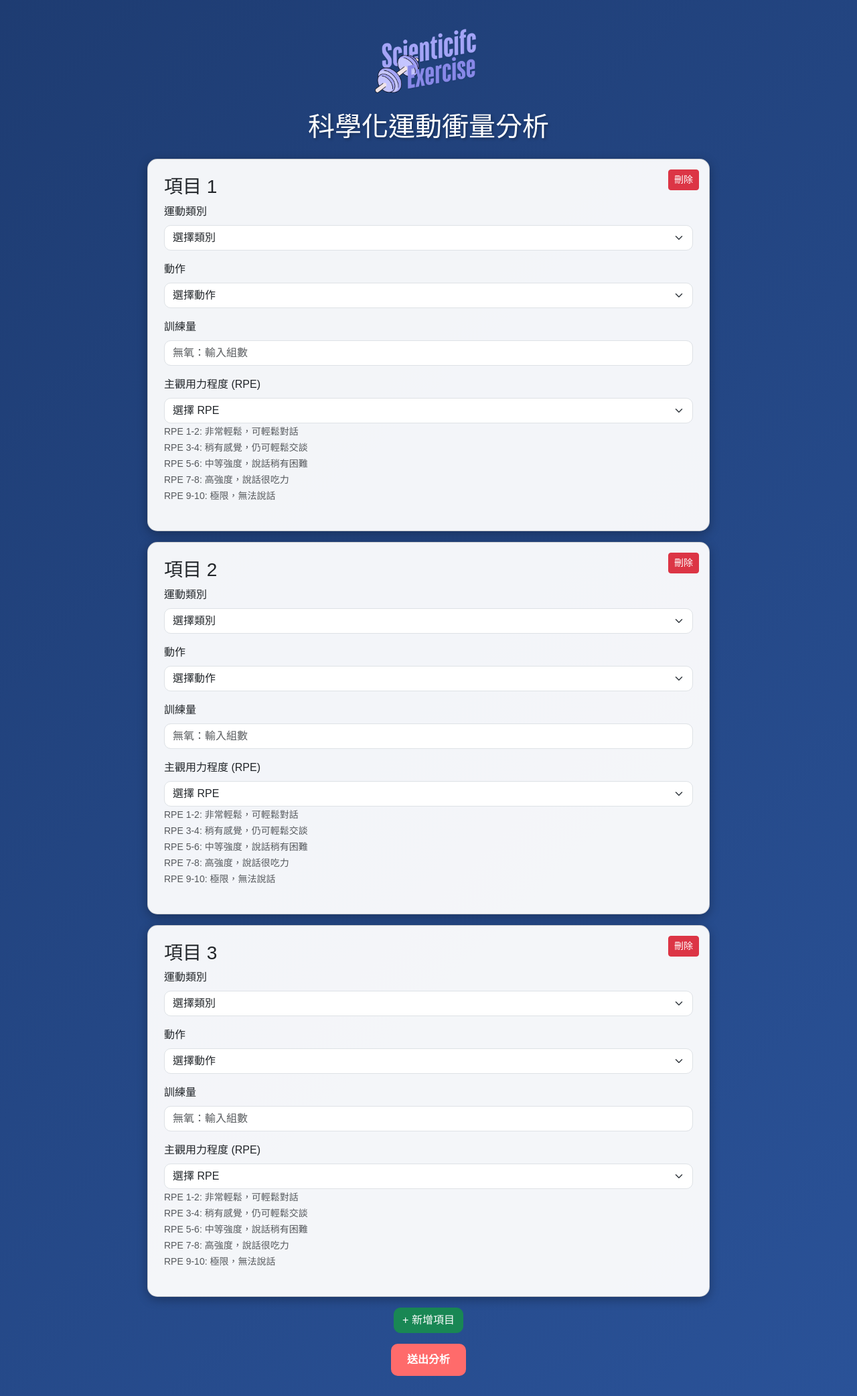
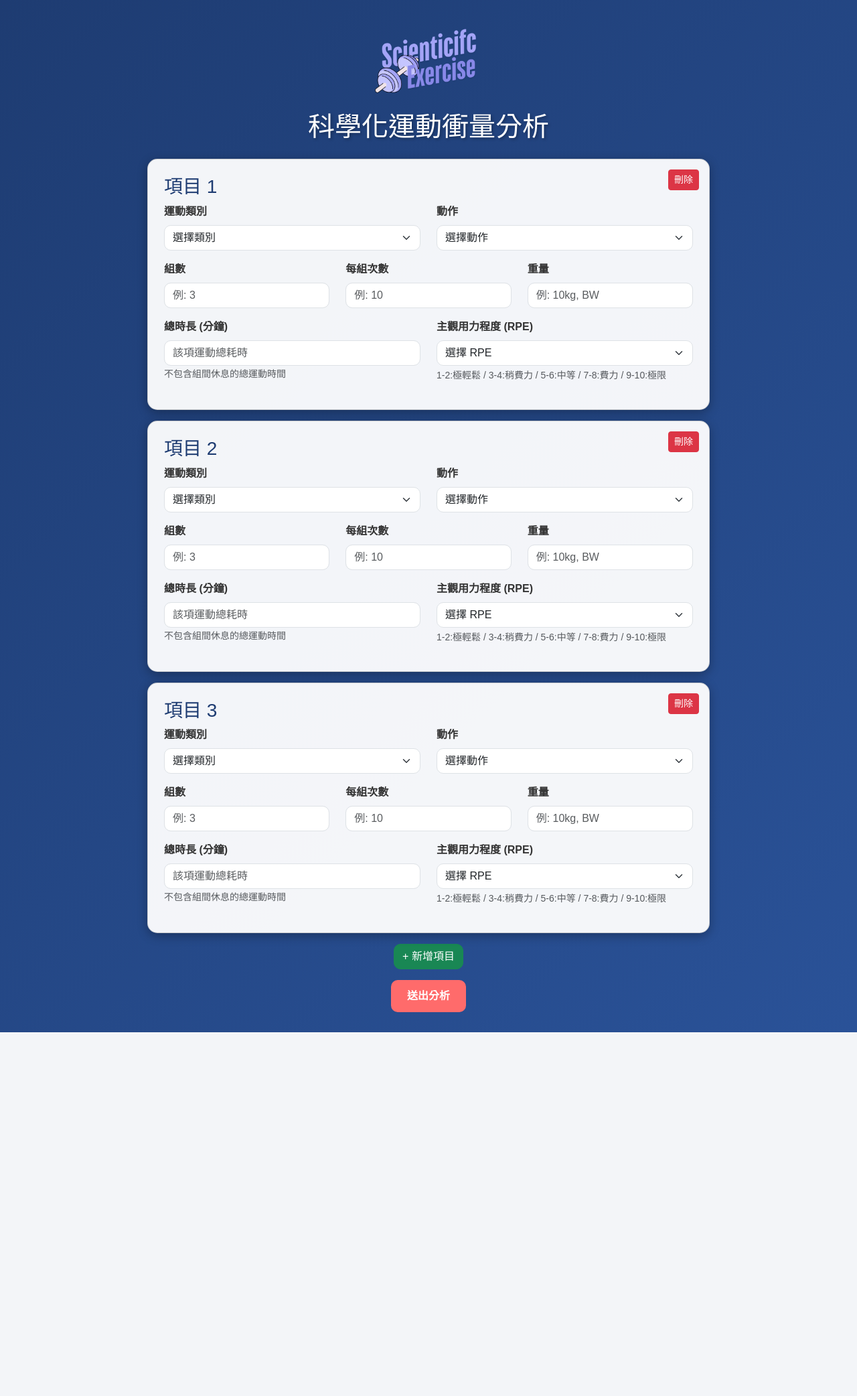
Before and after one commit to KyleHung7/Scientific-Exercise, a Flask app: page / in a window 1280 px wide. Shown: the whole page at 67% size. After the commit the page ends 1541 px from the top, so only its background shows below. Run offline with Flask 3, Linux system fonts and the light colour scheme.

Commit message:
Enhance UI and UX for exercise analysis form

```diff
--- a/templates/index.html
+++ b/templates/index.html
@@ -3,14 +3,14 @@
 <head>
     <meta charset="UTF-8">
     <meta name="viewport" content="width=device-width, initial-scale=1.0">
-    <title>運動衝量分析</title>
+    <title>運動訓練分析</title>
     <link href="https://cdn.jsdelivr.net/npm/bootstrap@5.3.0/dist/css/bootstrap.min.css" rel="stylesheet">
     <link rel="icon" type="image/png" href="{{ url_for('static', filename='logo.png') }}">
     <style>
         body {
             background: linear-gradient(135deg, #1e3c72 0%, #2a5298 100%);
             color: #fff;
-            font-family: 'Arial', sans-serif;
+            font-family: 'Arial', '微軟正黑體', 'Microsoft JhengHei', sans-serif;
         }
         .container {
             max-width: 900px;
@@ -22,6 +22,7 @@
             box-shadow: 0 4px 15px rgba(0, 0, 0, 0.3);
             margin-bottom: 20px;
             position: relative; /* For positioning the delete button */
+            color: #333;
         }
         .form-control, .form-select {
             border-radius: 10px;
@@ -43,19 +44,32 @@
         }
         .delete-item-btn {
             position: absolute;
-            top: 15px; /* Adjust as needed */
-            right: 15px; /* Adjust as needed */
+            top: 15px;
+            right: 15px;
         }
         h1 {
             text-shadow: 2px 2px 4px rgba(0, 0, 0, 0.3);
+            color: #fff;
+        }
+        .card h3 {
+            color: #1e3c72;
+            text-shadow: none;
         }
         .error {
-            color: #ff6b6b;
+            color: #ffcdd2; /* Lighter red for better visibility on dark bg */
+            background-color: rgba(255, 0, 0, 0.1);
+            padding: 10px;
+            border-radius: 5px;
+            border: 1px solid #ff6b6b;
             font-weight: bold;
         }
         .logo {
             max-width: 180px;
             margin: 10px;
+        }
+        .form-label {
+            font-weight: bold;
+            color: #333;
         }
     </style>
 </head>
@@ -64,7 +78,7 @@
         <img src="{{ url_for('static', filename='logo-crop.png') }}" alt="Logo" class="logo mx-auto d-block mb-4">
         <h1 class="text-center mb-4">科學化運動衝量分析</h1>
         {% if error %}
-        <p class="error text-center">{{ error }}</p>
+        <div class="alert alert-danger text-center" role="alert">{{ error }}</div>
         {% endif %}
         <form method="POST">
             <input type="hidden" name="item_count" id="item_count" value="{{ item_count }}">
@@ -73,43 +87,61 @@
                 <div class="card p-4 mb-3">
                     <button type="button" class="btn btn-danger btn-sm delete-item-btn">刪除</button>
                     <h3>項目 {{ i }}</h3>
-                    <div class="mb-3">
+                    <div class="row">
+                        <div class="col-md-6 mb-3">
                             <label class="form-label">運動類別</label>
                             <select name="name{{ i }}" class="form-select exercise-type" data-index="{{ i }}">
                                 <option value="">選擇類別</option>
-                            {% for type_name in exercises.keys() %} {# Changed 'type' to 'type_name' to avoid conflict with built-in 'type' #}
+                                {% for type_name in exercises.keys() %}
                                 <option value="{{ type_name }}">{{ type_name }}</option>
                                 {% endfor %}
                             </select>
                         </div>
-                    <div class="mb-3">
+                        <div class="col-md-6 mb-3">
                             <label class="form-label">動作</label>
                             <select name="action{{ i }}" id="action{{ i }}" class="form-select">
                                 <option value="">選擇動作</option>
                                 <option value="其他">其他（請自行輸入）</option>
                             </select>
-                        <input type="text" name="custom_action{{ i }}" class="form-control mt-2" placeholder="輸入自訂動作（若選擇其他）" style="display: none;">
+                            <input type="text" name="custom_action{{ i }}" id="custom_action{{i}}" class="form-control mt-2" placeholder="輸入自訂動作（若選擇其他）" style="display: none;">
                         </div>
-                    <div class="mb-3">
-                        <label class="form-label">訓練量</label>
-                        <input type="number" name="sets{{ i }}" class="form-control sets-input" placeholder="無氧：輸入組數" min="0">
-                        <input type="number" name="minutes{{ i }}" class="form-control mt-2 minutes-input" placeholder="有氧：輸入分鐘數" min="0" style="display: none;">
                     </div>
-                    <div class="mb-3">
+
+                    <div class="non-aerobic-fields" id="non_aerobic_fields{{i}}">
+                        <div class="row">
+                            <div class="col-md-4 mb-3">
+                                <label class="form-label">組數</label>
+                                <input type="number" name="sets{{ i }}" id="sets{{i}}" class="form-control" placeholder="例: 3" min="0">
+                            </div>
+                            <div class="col-md-4 mb-3">
+                                <label class="form-label">每組次數</label>
+                                <input type="number" name="reps{{ i }}" id="reps{{i}}" class="form-control" placeholder="例: 10" min="0">
+                            </div>
+                            <div class="col-md-4 mb-3">
+                                <label class="form-label">重量</label>
+                                <input type="text" name="weight{{ i }}" id="weight{{i}}" class="form-control" placeholder="例: 10kg, BW">
+                            </div>
+                        </div>
+                    </div>
+
+                    <div class="row">
+                        <div class="col-md-6 mb-3">
+                            <label class="form-label">總時長 (分鐘)</label>
+                            <input type="number" name="minutes{{ i }}" id="minutes{{i}}" class="form-control" placeholder="該項運動總耗時" min="0" step="0.1">
+                             <small class="form-text text-muted">不包含組間休息的總運動時間</small>
+                        </div>
+                        <div class="col-md-6 mb-3">
                             <label class="form-label">主觀用力程度 (RPE)</label>
-                        <select name="rpe{{ i }}" class="form-select">
+                            <select name="rpe{{ i }}" id="rpe{{i}}" class="form-select">
                                 <option value="">選擇 RPE</option>
-                            {% for rpe_val in range(1, 11) %} {# Changed 'rpe' to 'rpe_val' #}
+                                {% for rpe_val in range(1, 11) %}
                                 <option value="{{ rpe_val }}">{{ rpe_val }}</option>
                                 {% endfor %}
                             </select>
-                        <small class="form-text text-muted">
-                            RPE 1-2: 非常輕鬆，可輕鬆對話<br>
-                            RPE 3-4: 稍有感覺，仍可輕鬆交談<br>
-                            RPE 5-6: 中等強度，說話稍有困難<br>
-                            RPE 7-8: 高強度，說話很吃力<br>
-                            RPE 9-10: 極限，無法說話
+                            <small class="form-text text-muted mt-1 d-block">
+                                1-2:極輕鬆 / 3-4:稍費力 / 5-6:中等 / 7-8:費力 / 9-10:極限
                             </small>
+                        </div>
                     </div>
                 </div>
                 {% endfor %}
@@ -122,7 +154,6 @@
             </div>
         </form>
     </div>
-    <!-- Store exerciseData as JSON in a script tag -->
     <script type="application/json" id="exercise-data">
         {{ exercises | tojson | safe }}
     </script>
@@ -134,18 +165,18 @@
             exerciseData = JSON.parse(rawData);
         } catch (e) {
             console.error('Error parsing exerciseData:', e);
-            exerciseData = {}; // Fallback
+            exerciseData = {};
         }
 
         const itemsContainer = document.getElementById('items');
 
-        function updateActions(selectElement, itemIndex) {
+        function updateDynamicFields(selectElement, itemIndex) {
             const actionSelect = document.getElementById(`action${itemIndex}`);
-            const customInput = document.querySelector(`input[name="custom_action${itemIndex}"]`);
+            const customInput = document.getElementById(`custom_action${itemIndex}`);
             const selectedType = selectElement.value;
 
             if (!actionSelect || !customInput) {
-                console.error(`Could not find action elements for index ${itemIndex}`);
+                console.error(`Could not find action/custom_action elements for index ${itemIndex}`);
                 return;
             }
 
@@ -163,28 +194,23 @@
             actionSelect.onchange = () => {
                 customInput.style.display = actionSelect.value === '其他' ? 'block' : 'none';
                 if (actionSelect.value !== '其他') {
-                    customInput.value = ''; // Clear custom input if not '其他'
+                    customInput.value = '';
                 }
             };
-            // Trigger onchange once to set initial state for custom input if '其他' is pre-selected
-            if (actionSelect.value === '其他') {
-                 customInput.style.display = 'block';
-            } else {
-                 customInput.style.display = 'none';
-            }
+            customInput.style.display = actionSelect.value === '其他' ? 'block' : 'none';
 
 
             const isAerobic = selectedType === '有氧運動';
-            const setsInput = document.querySelector(`input[name="sets${itemIndex}"]`);
-            const minutesInput = document.querySelector(`input[name="minutes${itemIndex}"]`);
+            const nonAerobicFields = document.getElementById(`non_aerobic_fields${itemIndex}`);
 
-            if (setsInput) {
-                setsInput.style.display = isAerobic ? 'none' : 'block';
-                if (isAerobic) setsInput.value = ''; // Clear sets if aerobic
+            if (nonAerobicFields) {
+                nonAerobicFields.style.display = isAerobic ? 'none' : 'block';
+                if (isAerobic) {
+                    // Clear non-aerobic fields if type is changed to aerobic
+                    document.getElementById(`sets${itemIndex}`).value = '';
+                    document.getElementById(`reps${itemIndex}`).value = '';
+                    document.getElementById(`weight${itemIndex}`).value = '';
                 }
-            if (minutesInput) {
-                minutesInput.style.display = isAerobic ? 'block' : 'none';
-                if (!isAerobic) minutesInput.value = ''; // Clear minutes if not aerobic
             }
         }
 
@@ -194,25 +220,14 @@
 
             itemCards.forEach((card, index) => {
                 const newIndex = index + 1;
+                card.querySelector('h3').textContent = `項目 ${newIndex}`;
 
-                // Update heading
-                const heading = card.querySelector('h3');
-                if (heading) {
-                    heading.textContent = `項目 ${newIndex}`;
-                }
-
-                // Update form elements: name, id, data-index
-                card.querySelectorAll('[name], [id], .exercise-type').forEach(el => {
-                    if (el.name) {
-                        el.name = el.name.replace(/\d+$/, '') + newIndex;
-                    }
-                    if (el.id && el.id.match(/\d+$/)) { // Only update IDs that end with a number
-                        el.id = el.id.replace(/\d+$/, '') + newIndex;
-                    }
-                    if (el.classList.contains('exercise-type')) {
-                        el.setAttribute('data-index', newIndex);
-                    }
+                card.querySelectorAll('[name],[id]').forEach(el => {
+                    if (el.name) el.name = el.name.replace(/\d+$/, '') + newIndex;
+                    if (el.id && el.id.match(/\d+$/)) el.id = el.id.replace(/\d+$/, '') + newIndex;
                 });
+                const exerciseTypeSelect = card.querySelector('.exercise-type');
+                if (exerciseTypeSelect) exerciseTypeSelect.setAttribute('data-index', newIndex);
             });
             itemCountInput.value = itemCards.length;
         }
@@ -227,73 +242,83 @@
             itemDiv.innerHTML = `
                 <button type="button" class="btn btn-danger btn-sm delete-item-btn">刪除</button>
                 <h3>項目 ${newItemIndex}</h3>
-                <div class="mb-3">
+                <div class="row">
+                    <div class="col-md-6 mb-3">
                         <label class="form-label">運動類別</label>
                         <select name="name${newItemIndex}" class="form-select exercise-type" data-index="${newItemIndex}">
                             <option value="">選擇類別</option>
                             ${Object.keys(exerciseData).map(type => `<option value="${type}">${type}</option>`).join('')}
                         </select>
                     </div>
-                <div class="mb-3">
+                    <div class="col-md-6 mb-3">
                         <label class="form-label">動作</label>
                         <select name="action${newItemIndex}" id="action${newItemIndex}" class="form-select">
                             <option value="">選擇動作</option>
                             <option value="其他">其他（請自行輸入）</option>
                         </select>
-                    <input type="text" name="custom_action${newItemIndex}" class="form-control mt-2" placeholder="輸入自訂動作（若選擇其他）" style="display: none;">
+                        <input type="text" name="custom_action${newItemIndex}" id="custom_action${newItemIndex}" class="form-control mt-2" placeholder="輸入自訂動作（若選擇其他）" style="display: none;">
                     </div>
-                <div class="mb-3">
-                    <label class="form-label">訓練量</label>
-                    <input type="number" name="sets${newItemIndex}" class="form-control sets-input" placeholder="無氧：輸入組數" min="0">
-                    <input type="number" name="minutes${newItemIndex}" class="form-control mt-2 minutes-input" placeholder="有氧：輸入分鐘數" min="0" style="display: none;">
                 </div>
-                <div class="mb-3">
+
+                <div class="non-aerobic-fields" id="non_aerobic_fields${newItemIndex}">
+                    <div class="row">
+                        <div class="col-md-4 mb-3">
+                            <label class="form-label">組數</label>
+                            <input type="number" name="sets${newItemIndex}" id="sets${newItemIndex}" class="form-control" placeholder="例: 3" min="0">
+                        </div>
+                        <div class="col-md-4 mb-3">
+                            <label class="form-label">每組次數</label>
+                            <input type="number" name="reps${newItemIndex}" id="reps${newItemIndex}" class="form-control" placeholder="例: 10" min="0">
+                        </div>
+                        <div class="col-md-4 mb-3">
+                            <label class="form-label">重量</label>
+                            <input type="text" name="weight${newItemIndex}" id="weight${newItemIndex}" class="form-control" placeholder="例: 10kg, BW">
+                        </div>
+                    </div>
+                </div>
+
+                <div class="row">
+                    <div class="col-md-6 mb-3">
+                        <label class="form-label">總時長 (分鐘)</label>
+                        <input type="number" name="minutes${newItemIndex}" id="minutes${newItemIndex}" class="form-control" placeholder="該項運動總耗時" min="0" step="0.1">
+                        <small class="form-text text-muted">不包含組間休息的總運動時間</small>
+                    </div>
+                    <div class="col-md-6 mb-3">
                         <label class="form-label">主觀用力程度 (RPE)</label>
-                    <select name="rpe${newItemIndex}" class="form-select">
+                        <select name="rpe${newItemIndex}" id="rpe${newItemIndex}" class="form-select">
                             <option value="">選擇 RPE</option>
                             ${Array.from({length: 10}, (_, i) => `<option value="${i + 1}">${i + 1}</option>`).join('')}
                         </select>
-                    <small class="form-text text-muted">
-                        RPE 1-2: 非常輕鬆，可輕鬆對話<br>
-                        RPE 3-4: 稍有感覺，仍可輕鬆交談<br>
-                        RPE 5-6: 中等強度，說話稍有困難<br>
-                        RPE 7-8: 高強度，說話很吃力<br>
-                        RPE 9-10: 極限，無法說話
+                         <small class="form-text text-muted mt-1 d-block">
+                            1-2:極輕鬆 / 3-4:稍費力 / 5-6:中等 / 7-8:費力 / 9-10:極限
                         </small>
+                    </div>
                 </div>
             `;
             itemsContainer.appendChild(itemDiv);
-            // Initialize the new item's fields (especially sets/minutes visibility)
             const newSelect = itemDiv.querySelector('.exercise-type');
-            updateActions(newSelect, newItemIndex);
+            updateDynamicFields(newSelect, newItemIndex);
         }
 
-        // Event delegation for dynamic elements (exercise type changes and delete buttons)
         itemsContainer.addEventListener('change', function(event) {
             if (event.target.classList.contains('exercise-type')) {
                 const itemIndex = event.target.getAttribute('data-index');
-                updateActions(event.target, itemIndex);
+                updateDynamicFields(event.target, itemIndex);
             }
         });
 
         itemsContainer.addEventListener('click', function(event) {
             if (event.target.classList.contains('delete-item-btn')) {
-                const itemCard = event.target.closest('.card');
-                if (itemCard) {
-                    itemCard.remove();
+                event.target.closest('.card').remove();
                 renumberItems();
-                }
             }
         });
 
-        // Initial setup for pre-rendered items
         document.addEventListener('DOMContentLoaded', () => {
             document.querySelectorAll('.exercise-type').forEach(select => {
                 const index = select.getAttribute('data-index');
-                updateActions(select, index); // This will also set initial field visibility
+                updateDynamicFields(select, index);
             });
-            // Set initial item count based on rendered cards, in case it differs from Flask's {{ item_count }}
-            // Though generally they should match on initial load.
             document.getElementById('item_count').value = itemsContainer.querySelectorAll('.card').length;
         });
     </script>
```
Also changed, not shown: templates/result.html (+107 -37 lines). Lines whose indentation alone changed are shown as unchanged.
